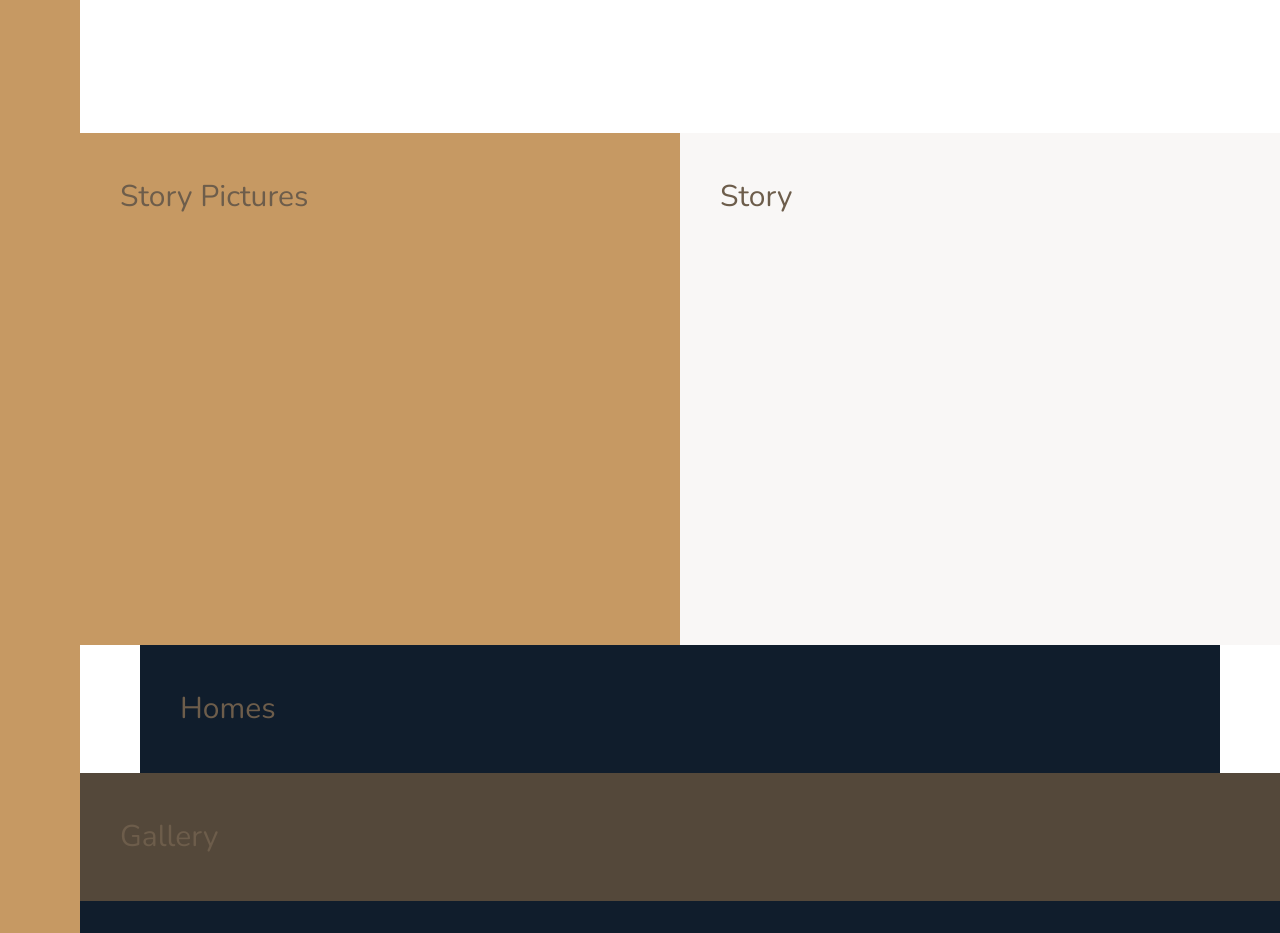
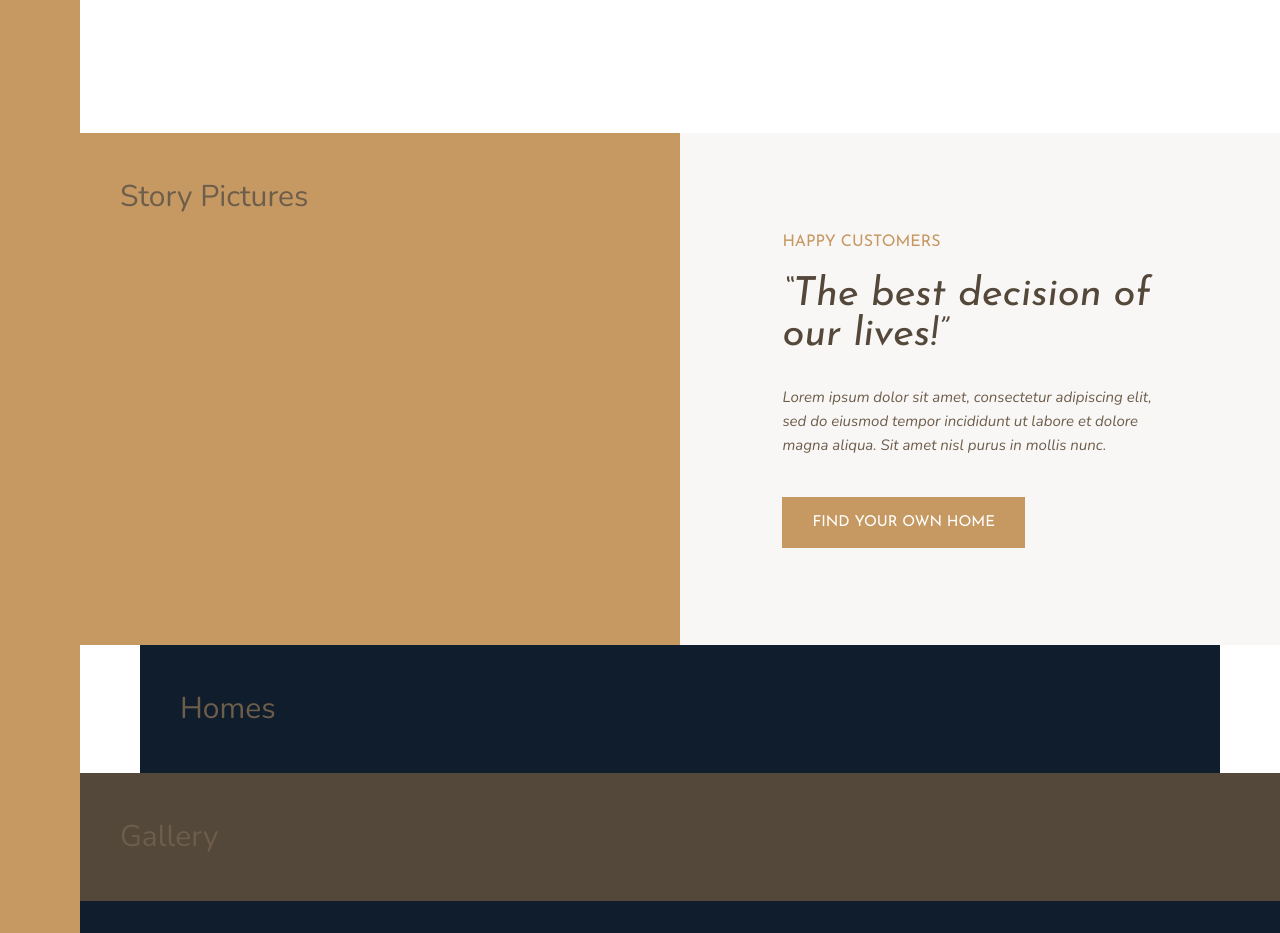
Before and after one commit to nadinejuraschek/Wedding-Planner-Website, a website: page index.html in a window 1280 px wide. Shown: the part 1340-2273 px from the top of the page. Drawn offline with nearby package versions, Linux system fonts and the light colour scheme.

Commit message:
story content section completed

```diff
--- a/index.html
+++ b/index.html
@@ -103,7 +103,16 @@
         </div>
 
         <div class="story__content">
-            Story
+            <h3 class="heading-3 mb-sm">
+                Happy Customers
+            </h3>
+            <h2 class="heading-2 heading-2--dark mb-md">
+                &ldquo;The best decision of our lives!&rdquo;
+            </h2>
+            <p class="story__text">
+                Lorem ipsum dolor sit amet, consectetur adipiscing elit, sed do eiusmod tempor incididunt ut labore et dolore magna aliqua. Sit amet nisl purus in mollis nunc.
+            </p>
+            <button class="btn">Find Your Own Home</button>
         </div>
 
         <section class="homes">
--- a/sass/_story.scss
+++ b/sass/_story.scss
@@ -7,5 +7,18 @@
     &__content {
         background-color: $color-grey-light-1;
         grid-column: col-start 5 / full-end;
+
+        padding: 6rem 8vw;
+
+        display: flex;
+        flex-direction: column;
+        justify-content: center;
+        align-items: flex-start;
+    }
+
+    &__text {
+        font-size: 1.5rem;
+        font-style: italic;
+        margin-bottom: 4rem;
     }
 }
--- a/sass/_typography.scss
+++ b/sass/_typography.scss
@@ -9,10 +9,24 @@
 
 .heading-2 {
     @extend %heading;
+    font-size: 4rem;
+    font-style: italic;
+    line-height: 1;
+
+    &--light {
+        color: $color-grey-light-1;
+    }
+
+    &--dark {
+        color: $color-grey-dark-1;
+    }
 }
 
 .heading-3 {
     @extend %heading;
+    color: $color-primary;
+    font-size: 1.6rem;
+    text-transform: uppercase;
 }
 
 .heading-4 {
@@ -27,3 +41,33 @@
         color: $color-grey-dark-1;
     }
 }
+
+.btn {
+    background-color: $color-primary;
+    border: none;
+    border-radius: 0;
+    color: #ffffff;
+    cursor: pointer;
+    font-family: $font-display;
+    font-size: 1.5rem;
+    padding: 1.8rem 3rem;
+    text-transform: uppercase;
+    transition: all 0.2s;
+
+    &:hover {
+        background-color: $color-primary-dark;
+    }
+}
+
+.mb-sm {
+    margin-bottom: 2rem;
+}
+.mb-md {
+    margin-bottom: 3rem;
+}
+.mb-lg {
+    margin-bottom: 4rem;
+}
+.mb-hg {
+    margin-bottom: 8rem;
+}
```
Also changed, not shown: css/style.css.
